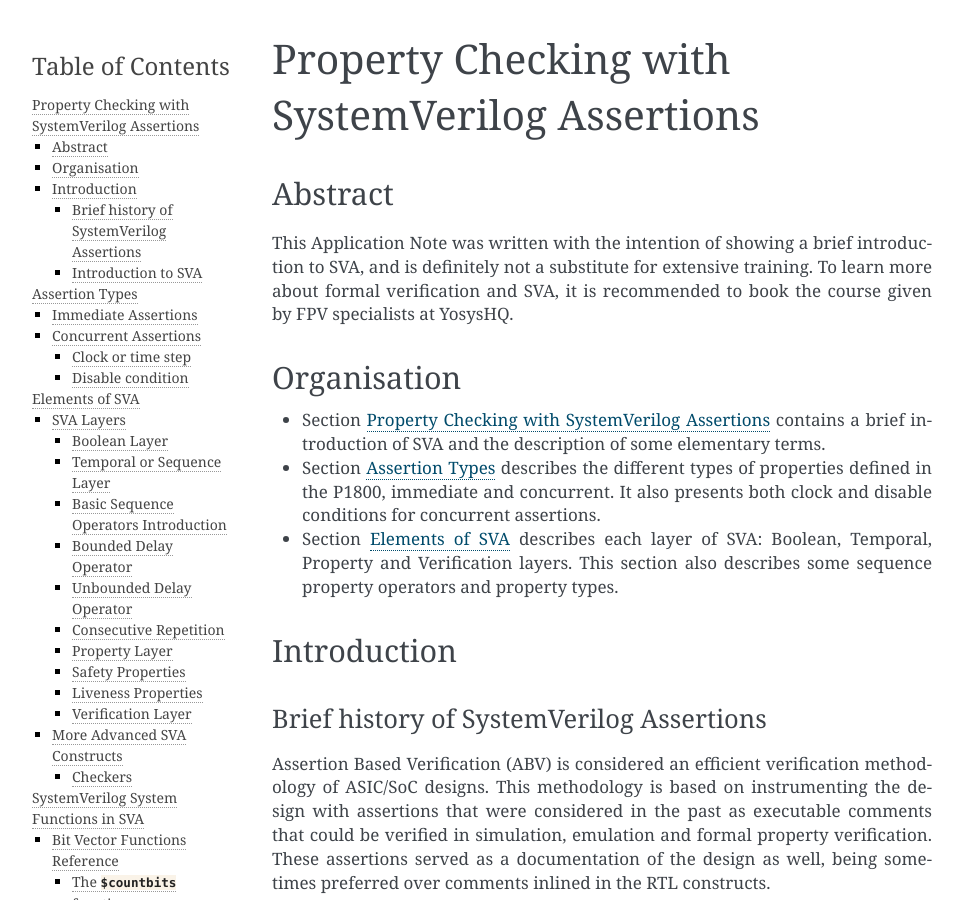
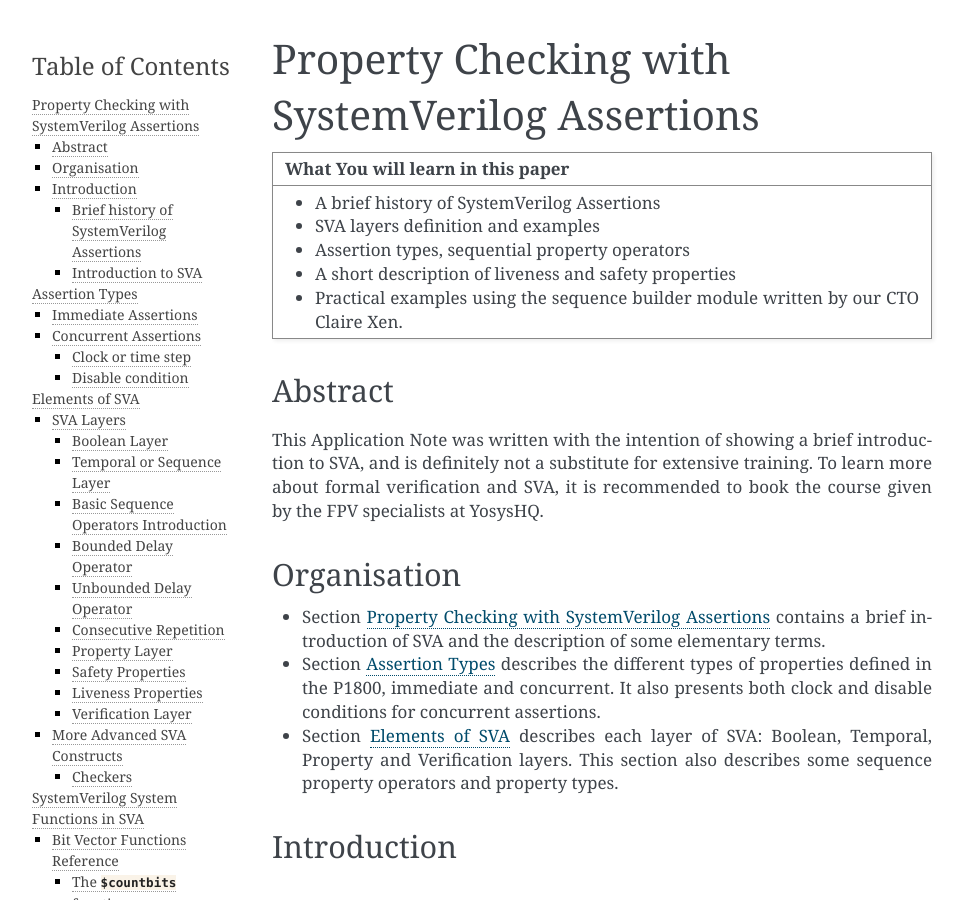
Before and after one commit to YosysHQ-Docs/AppNote-109, a Sphinx documentation site: the page built from docs/source/index.rst, in a window 1280 px wide and 900 px high. Shown: the whole window, without its empty margins (148-1112 px from the left). Built offline with Sphinx 7.4.7, drawn with Linux system fonts in a browser that asks for light colours; some of the changed text lies outside the part shown.

Commit message:
Updating index and table of contents (#7)
* Adding recommendations made by Matt Venn

* Improved Figures

* Improve deadlock property; remove double colon mistake

* Added organisation of the document

* improving Boolean Layer section a bit

* Start to add examples

* Adding topic box

* Added bounded delay example

* Clarifications

* Adding few more examples

* Adding liveness example

* Adding system function examples

* Adding extra hint for the liveness property examle

* Ready for review

* Updating index

* Update README.md

Co-authored-by: Diego Hernandez <dhdezr@fpgaparadox.com>

```diff
--- a/docs/source/index.rst
+++ b/docs/source/index.rst
@@ -1,6 +1,21 @@
 ===============================================
 Property Checking with SystemVerilog Assertions
 ===============================================
+
++--------------------------------------------------------------------+
+| **What You will learn in this paper**                              |
++====================================================================+
+| -  A brief history of SystemVerilog Assertions                     |
+|                                                                    |
+| -  SVA layers definition and examples                              |
+|                                                                    |
+| -  Assertion types, sequential property operators                  |
+|                                                                    |
+| -  A short description of liveness and safety properties           |
+|                                                                    |
+| -  Practical examples using the sequence builder module written by |
+|    our CTO Claire Xen.                                             |
++--------------------------------------------------------------------+
 
 --------
 Abstract
@@ -9,7 +24,7 @@ This Application Note was written with the intention of
 showing a brief introduction to SVA, and is definitely not
 a substitute for extensive training. To learn more about
 formal verification and SVA, it is recommended to book the
-course given by FPV specialists at YosysHQ.
+course given by the FPV specialists at YosysHQ.
 
 ------------
 Organisation
@@ -1302,7 +1317,7 @@ Returns true if the logic value of the expression remains stable, as seen in
 ==========
 References
 ==========
-
+* The YosysHQ AppNote 109 repository: https://github.com/YosysHQ-Docs/AppNote-109
 * 1800-2017 - IEEE Standard for SystemVerilog Unified Hardware Design, Specification, and
   Verification Language.
 * Bustan, D., Korchemny, D., Seligman, E., & Yang, J. (2012). SystemVerilog Assertions:
```
Also changed, not shown: README.md (+34 -0 lines).
